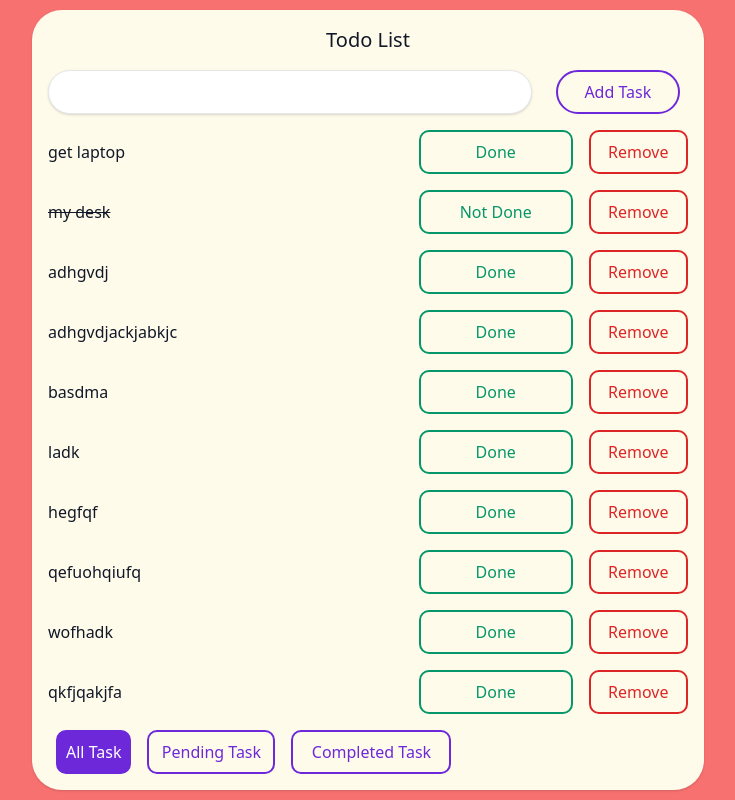
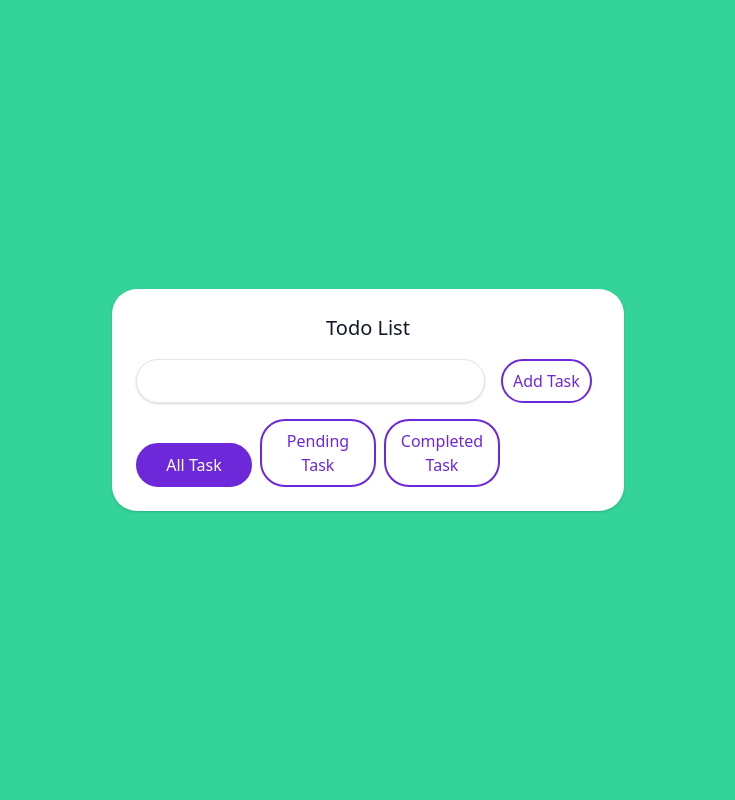
Before and after one commit to The-Special-Character-IT-Services/GTB_Portal, a React app: page / in a window 1280 px wide. Shown: the whole page, without its empty margins (272-1007 px from the left). Built offline with nearby package versions, Linux system fonts and the light colour scheme; data requests are answered from the project's data file; the HTML template or start-up script is replaced by a standard one.

Commit message:
components

```diff
--- a/src/Components/Button/index.js
+++ b/src/Components/Buttons/index.js
@@ -1,12 +1,13 @@
 import React, { memo } from 'react';
+import PropTypes from 'prop-types';
 import classnames from 'classnames';
-import PropTypes from 'prop-types';
 
 const index = ({ children, btnStyle, type, ...rest }) => (
   <button
     type={type}
     {...rest}
-    className={classnames('flex-no-shrink p-2 border-2 rounded mr-2 ml-2 px-2  w-1/4', btnStyle, {
+    style={{ borderRadius: '25px', outline: 'none' }}
+    className={classnames('flex-no-shrink p-2 mr-2 rounded border-2 w-1/4', btnStyle, {
       'text-purple-700 border-purple-700 hover:text-white hover:bg-purple-700': !btnStyle,
     })}>
     {children}
--- a/src/Components/TextInput/index.js
+++ b/src/Components/TextInput/index.js
@@ -1,11 +1,12 @@
-import React from 'react';
+import React, { memo } from 'react';
+// import PropTypes from 'prop-types';
 
 const index = ({ ...rest }) => (
   <input
     {...rest}
-    style={{ borderRadius: '30px', outline: 'none' }}
-    className="shadow border appearance-none rounded w-full py-2 px-3 mr-4 text-blue-900 "
+    style={{ borderRadius: '25px', outline: 'none' }}
+    className="rounded shadow border appearance-none text-gray-900 w-full py-2 px-2 mr-4 "
   />
 );
 
-export default index;
+export default memo(index);
--- /dev/null
+++ b/src/todo/Components/Todofooter.js
@@ -0,0 +1,35 @@
+import React, { memo } from 'react';
+import PropTypes from 'prop-types';
+import Button from '../../Components/Buttons';
+
+const Todofooter = ({ filter, status }) => (
+  <div>
+    <Button
+      name="all"
+      btnStyle={status === 'all' ? 'text-white bg-purple-700 border-purple-700' : ''}
+      onClick={filter}>
+      All Task
+    </Button>
+    <Button
+      name="pending"
+      btnStyle={status === 'pending' ? 'text-white bg-purple-700 border-purple-700' : ''}
+      onClick={filter}>
+      Pending Task
+    </Button>
+    <Button
+      name="completed"
+      btnStyle={status === 'completed' ? 'text-white bg-purple-700 border-purple-700' : ''}
+      onClick={filter}>
+      Completed Task
+    </Button>
+  </div>
+);
+
+Todofooter.propTypes = {
+  status: PropTypes.string.isRequired,
+  filter: PropTypes.func.isRequired,
+};
+
+Todofooter.propTypes = {};
+
+export default memo(Todofooter);
--- /dev/null
+++ b/src/todo/Components/Todoform.js
@@ -0,0 +1,44 @@
+import React, { PureComponent } from 'react';
+import PropTypes from 'prop-types';
+import Textinput from '../../Components/Textinput';
+import Button from '../../Components/Buttons';
+
+export default class Todoform extends PureComponent {
+  static propTypes = {
+    onAddTodo: PropTypes.func.isRequired,
+  };
+
+  state = {
+    todotext: '',
+  };
+
+  onChangetext = event => {
+    this.setState({
+      todotext: event.target.value,
+    });
+  };
+
+  onSubmit = e => {
+    const { onAddTodo } = this.props;
+    const { todotext } = this.state;
+    onAddTodo(e, todotext);
+    this.setState({ todotext: '' });
+  };
+
+  render() {
+    const { todotext } = this.state;
+    return (
+      <div className="mb-4">
+        <h1
+          style={{ borderRadius: '25px', fontSize: '20px' }}
+          className="text-gray-900 flex justify-center items-center rounded">
+          Todo List
+        </h1>
+        <form className="flex mt-4" onSubmit={this.onSubmit}>
+          <Textinput value={todotext} onChange={this.onChangetext} />
+          <Button type="submit">Add Task</Button>
+        </form>
+      </div>
+    );
+  }
+}
--- /dev/null
+++ b/src/todo/Components/Todolist.js
@@ -0,0 +1,56 @@
+import React, { memo } from 'react';
+import PropTypes from 'prop-types';
+import classnames from 'classnames';
+import Button from '../../Components/Buttons';
+
+const Todolist = ({ todolist, status, onCompleteTodo, deleteTodo }) => {
+  const filteredData = todolist.filter(todo => {
+    switch (status) {
+      case 'completed':
+        return todo.isDone;
+      case 'pending':
+        return !todo.isDone;
+      default:
+        return true;
+    }
+  });
+
+  Todolist.propTypes = {
+    status: PropTypes.string.isRequired,
+    onCompleteTodo: PropTypes.func.isRequired,
+    deleteTodo: PropTypes.func.isRequired,
+    todolist: PropTypes.arrayOf(
+      PropTypes.shape({
+        text: PropTypes.string.isRequired,
+        isDone: PropTypes.bool.isRequired,
+        id: PropTypes.number.isRequired,
+      }),
+    ).isRequired,
+  };
+
+  return (
+    <div>
+      {filteredData.map(todo => (
+        <div key={todo.id} className="flex mt-4 items-center">
+          <p
+            className={classnames('w-full text-gray-900 font-sans', {
+              'line-through': todo.isDone,
+            })}>
+            {todo.text}
+          </p>
+          <Button
+            btnStyle="mr-2 mb-4 text-green-600 border-green-600 hover:text-white hover:bg-green-600 "
+            onClick={() => onCompleteTodo(todo.id)}>
+            {todo.isDone ? 'Not Done' : 'Done'}
+          </Button>
+          <Button
+            btnStyle="mr-2 mb-4 text-red-600 border-red-600 hover:text-white hover:bg-red-600 "
+            onClick={() => deleteTodo(todo.id)}>
+            Remove
+          </Button>
+        </div>
+      ))}
+    </div>
+  );
+};
+export default memo(Todolist);
--- a/src/todo/todo.js
+++ b/src/todo/todo.js
@@ -1,129 +1,59 @@
+// Mounting lifecycle
+// constructor
+// getDerivedStateFromProps
+// render
+// componentDidMount
+
+// Updating lifecycle
+// getDerivedStateFromProps
+// shouldComponentUpdate
+// render
+// getSnapshotBeforeUpdate
+// componentDidUpdate
+
+// Unmounting lifecycle
+// componentWillUnmount
+
+// Error handling lifecycle
+// getDerivedStateFromError
+// componentDidCatch
+
 import React, { PureComponent } from 'react';
 // import PropTypes from 'prop-types';
-import classnames from 'classnames';
-// import Ripples from 'react-ripples';
-import Button from '../Components/Button';
-import TextInput from '../Components/TextInput';
+import Todoform from './Components/Todoform';
+import Todolist from './Components/Todolist';
+import Todofooter from './Components/Todofooter';
 
-export default class Todo extends PureComponent {
+export default class todo extends PureComponent {
   state = {
     todolist: [],
-    todotext: '',
     status: 'all',
     error: '',
   };
 
-  componentDidMount() {
-    this.fetchData();
-  }
-
-  fetchData = async () => {
+  onAddTodo = (event, todotext) => {
+    const { todolist } = this.state;
     try {
-      const data = await fetch('http://localhost:3000/todolist');
-      const todolist = await data.json();
+      event.preventDefault();
+      if (todotext) {
         this.setState({
-        todolist,
+          todolist: [...todolist, { text: todotext, isDone: false, id: new Date().valueOf() }],
+          error: '',
         });
-    } catch (error) {
-      this.setState({ error });
-    }
-  };
-
-  addData = async body => {
-    try {
-      const data = await fetch('http://localhost:3000/todolist', {
-        method: 'POST',
-        body,
-        headers: {
-          'Content-Type': 'application/json',
-          Accept: 'application/json',
-        },
-      });
-      const todoItem = await data.json();
-      const { todolist } = this.state;
-      this.setState({
-        todolist: [todoItem, ...todolist],
-        todotext: '',
-      });
-    } catch (error) {
-      this.setState({ error });
-    }
-  };
-
-  deleteData = async todolist => {
-    // const { todolist } = this.state;
-    try {
-      await fetch(`http://localhost:3000/todolist${todolist}`, {
-        method: 'DELETE',
-        headers: {
-          'Content-Type': 'application/json',
-          Accept: 'application/json',
-        },
-      });
-    } catch (error) {
-      this.setState({ error });
-    }
-  };
-
-  onAddTodo = event => {
-    event.preventDefault();
-    const { todotext } = this.state;
-    if (todotext) {
-      // this.setState({
-      //   todolist: [{ text: todotext, isDone: false, id: new Date().valueOf() }, ...todolist],
-      //   status: 'all',
-      //   todotext: '',
-      //   error: '',
-      //   // status: 'all';
-      // });
-      this.addData(JSON.stringify({ text: todotext, isDone: false }));
       } else {
         this.setState({
-        error: "You didn't add text please add it ",
+          error: 'Please Type Something',
+        });
+      }
+    } catch (error) {
+      this.setState({
+        error: error.message,
       });
     }
   };
 
-  onChangeText = event => {
-    this.setState({
-      todotext: event.target.value,
-    });
-  };
-
-  // onSubmitTodo = event => {
-  //   const{} = this.state
-  // }
-
-  onDelTodo = ToBeDeleted => {
-    const { todolist } = this.state;
-    // console.log(ToBeDeleted);
-    this.setState({
-      todolist: todolist.filter(el => el !== ToBeDeleted),
-    });
-    this.deleteData(JSON.stringify(todolist));
-  };
-
-  filteredData = () => {
-    const { todolist, status } = this.state;
-    return todolist.filter(todo => {
-      switch (status) {
-        case 'completed':
-          return todo.isDone;
-        case 'pending':
-          return !todo.isDone;
-        default:
-          return true;
-      }
-    });
-  };
-
-  filter = event => {
-    this.setState({
-      status: event.target.name,
-    });
-  };
-
-  completeTodo = id => {
+  onCompleteTodo = id => {
+    try {
       const { todolist } = this.state;
       const i = todolist.findIndex(x => x.id === id);
       this.setState({
@@ -133,91 +63,59 @@ export default class Todo extends PureComponent {
           ...todolist.slice(i + 1),
         ],
       });
+    } catch (error) {
+      this.setState({
+        error: error.message,
+      });
+    }
+  };
+
+  deleteTodo = id => {
+    try {
+      const { todolist } = this.state;
+      const i = todolist.findIndex(x => x.id === id);
+      this.setState({
+        todolist: [...todolist.slice(0, i), ...todolist.slice(i + 1)],
+      });
+    } catch (error) {
+      this.setState({
+        error: error.message,
+      });
+    }
+  };
+
+  filter = event => {
+    try {
+      this.setState({
+        status: event.target.name,
+      });
+    } catch (error) {
+      this.setState({
+        error: error.message,
+      });
+    }
   };
 
   render() {
-    const { todotext, error, status } = this.state;
-    // const filteredData = this.filteredData
+    const { todolist, status, error } = this.state;
     return (
-      <div className="h-screen w-full flex justify-center items-center bg-red-400 font-sans">
+      <div className=" h-screen w-full flex justify-center items-center font-sans bg-green-400 ">
         <div
-          style={{ borderRadius: '30px' }}
-          className="bg-yellow-50 rounded shadow p-4 m-4 w-full lg:w-2/3 lg:max-w-2xl ">
-          <div className="mb-4">
-            <h1 className="flex justify-center items-center text-gray-900 text-xl ">Todo List</h1>
-            <form className="flex mt-4" onSubmit={this.onAddTodo}>
-              <TextInput value={todotext} onChange={this.onChangeText} />
-              <Button type="submit" style={{ borderRadius: '30px', outline: 'none' }}>
-                Add Task
-              </Button>
-            </form>
-          </div>
+          style={{ borderRadius: '25px' }}
+          className="bg-white m-4 rounded shadow p-6 w-full lg:w-1/2 lg:max-w-lg ">
+          <Todoform onAddTodo={this.onAddTodo} />
           {error && <div>{error}</div>}
-          <div>
-            {this.filteredData().map(todo => (
-              <div key={todo.id} className="flex mb-4 items-center">
-                <p
-                  className={classnames('w-full text-gray-900', {
-                    'line-through': todo.isDone,
-                  })}>
-                  {todo.text}
-                </p>
-                <button
-                  type="button"
-                  style={{ borderRadius: '10px', outline: 'none' }}
-                  onClick={() => this.completeTodo(todo.id)}
-                  className="flex-no-shrink p-2 mr-2 ml-2 border-2 rounded w-2/5 text text-green-600 border-green-600 hover:text-white hover:bg-green-600">
-                  {todo.isDone ? 'Not Done' : 'Done'}
-                </button>
-                <button
-                  type="button"
-                  style={{ borderRadius: '10px', outline: 'none' }}
-                  onClick={() => {
-                    this.onDelTodo(todo);
-                  }}
-                  className="flex-no-shrink ml-2 p-2 border-2 rounded w-1/4 text text-red-600 border-red-600 hover:text-white hover:bg-red-600">
-                  Remove
-                </button>
-              </div>
-            ))}
-          </div>
-          <div>
-            <button
-              style={{ borderRadius: '10px', outline: 'none' }}
-              className={
-                status === 'all'
-                  ? 'flex-no-shrink p-2 border-2 rounded mr-2 ml-2 px-2 text-white border-purple-700 bg-purple-700'
-                  : 'flex-no-shrink p-2 border-2 rounded mr-2 ml-2 px-2 text-purple-700 border-purple-700 hover:text-white hover:bg-purple-700'
-              }
-              name="all"
-              onClick={this.filter}>
-              All Task
-            </button>
-            <button
-              style={{ borderRadius: '10px', outline: 'none' }}
-              className={
-                status === 'pending'
-                  ? ' flex-no-shrink p-2 border-2 rounded mr-2 ml-2 px-2 w-1/5 text-white border-purple-700 bg-purple-700'
-                  : ' flex-no-shrink p-2 border-2 rounded mr-2 ml-2 px-2 w-1/5 text-purple-700 border-purple-700 hover:text-white hover:bg-purple-700'
-              }
-              name="pending"
-              onClick={this.filter}>
-              Pending Task
-            </button>
-            <button
-              style={{ borderRadius: '10px', outline: 'none' }}
-              className={
-                status === 'completed'
-                  ? ' flex-no-shrink p-2 border-2 rounded mr-2 ml-2 px-2 w-1/4 text-white border-purple-700 bg-purple-700'
-                  : ' flex-no-shrink p-2 border-2 rounded mr-2 ml-2 px-2 w-1/4 text-purple-700 border-purple-700 hover:text-white hover:bg-purple-700'
-              }
-              name="completed"
-              onClick={this.filter}>
-              Completed Task
-            </button>
-          </div>
+          <Todolist
+            onCompleteTodo={this.onCompleteTodo}
+            status={status}
+            todolist={todolist}
+            deleteTodo={this.deleteTodo}
+          />
+          <Todofooter status={status} filter={this.filter} />
         </div>
       </div>
     );
   }
 }
+
+// todo.propTypes = {};
```
Lines whose indentation alone changed are shown as unchanged.
